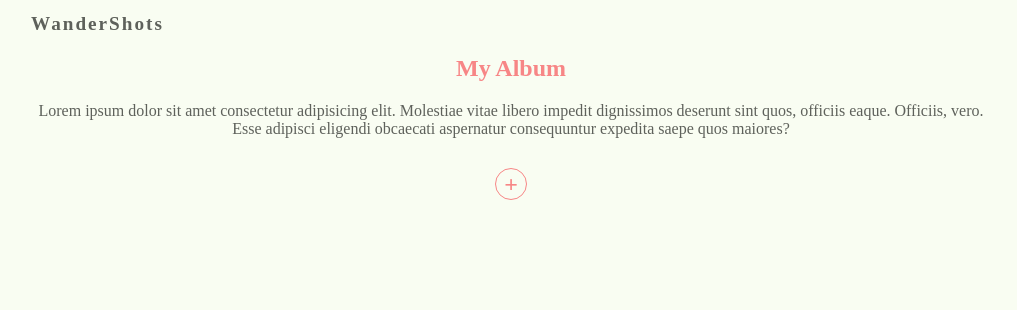
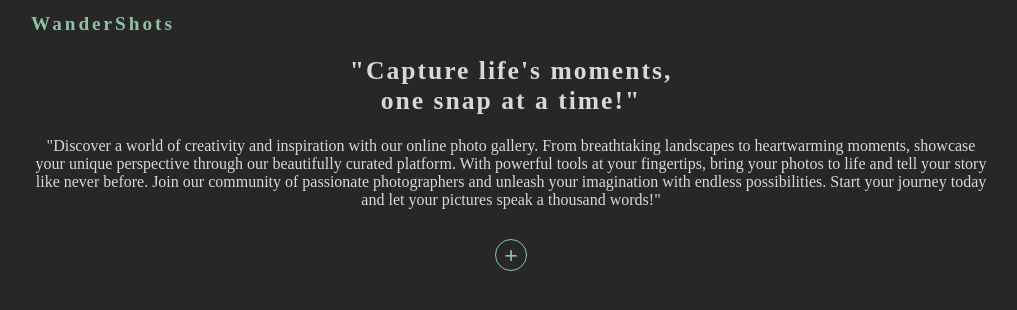
Before and after one commit to Sofievdabeele/photo-app, a React (Vite) app in the folder photo-app/: page / in a window 1280 px wide. Shown: the top 310 px of the page, without its empty margins (129-1146 px from the left). Built offline with nearby package versions, Linux system fonts and the light colour scheme.

Commit message:
Add css & content

```diff
--- a/photo-app/src/comps/Title.jsx
+++ b/photo-app/src/comps/Title.jsx
@@ -2,8 +2,10 @@ const Title = () => {
     return(
         <div className="title">
             <h1>WanderShots</h1>
-            <h2>My Album</h2>
-            <p>Lorem ipsum dolor sit amet consectetur adipisicing elit. Molestiae vitae libero impedit dignissimos deserunt sint quos, officiis eaque. Officiis, vero. Esse adipisci eligendi obcaecati aspernatur consequuntur expedita saepe quos maiores?</p>
+            <h2>"Capture life's moments,
+                <br/> one snap at a time!"</h2>
+            <p></p>
+            <p>"Discover a world of creativity and inspiration with our online photo gallery. From breathtaking landscapes to heartwarming moments, showcase your unique perspective through our beautifully curated platform. With powerful tools at your fingertips, bring your photos to life and tell your story like never before. Join our community of passionate photographers and unleash your imagination with endless possibilities. Start your journey today and let your pictures speak a thousand words!"</p>
         </div>
     )
 }
--- a/photo-app/src/hooks/useStorage.jsx
+++ b/photo-app/src/hooks/useStorage.jsx
@@ -27,7 +27,7 @@ const useStorage = (file) => {   //file comes from uploadForm: file thats user s
                 url: url,
                 createdAt: new Date()
               };
-            const randomId = await setDoc(collectionRef, data);
+            await setDoc(collectionRef, data);
             setUrl(url);
         })
     }, [file]);
--- a/photo-app/src/index.css
+++ b/photo-app/src/index.css
@@ -1,11 +1,11 @@
 :root {
-  --primary: rgb(247, 134, 134);
-  --secondary: rgb(94, 97, 91);
-  --error: orange;
+  --primary: rgb(143, 193, 165);
+  --secondary: rgb(216, 216, 216);
+  --error: rgb(173, 118, 118);
 }
 
 body {
-  background-color: rgb(249, 253, 242);
+  background-color: rgb(39, 39, 39);
   /* font-family: blabla; */
   color: var(--secondary);
 }
@@ -14,13 +14,14 @@ body {
   margin: 0 auto;
 }
 .title h1{
-
+  color: var(--primary);
   font-size: 1.2rem;
-  letter-spacing: 2px;
+  letter-spacing: 3px;
   font-size: normal;
 }
 .title h2{
-  color: var(--primary);
+  font-size: 1.6rem;
+  letter-spacing: 2px;
 }
 .title h2, .title p {
   text-align: center;
@@ -50,7 +51,7 @@ label{
 }
 label:hover{
   background: var(--primary);
-  color: white;
+  color: var(--secondary);
 }
 .output{
   height: 60px;
@@ -58,6 +59,7 @@ label:hover{
 }
 .error{
   color: var(--error);
+  letter-spacing: 1.5px;
 }
 
 
@@ -65,4 +67,6 @@ label:hover{
   height: 5px;
   background-color: var(--primary);
   margin-top: 20px;
+
+
 }
```
